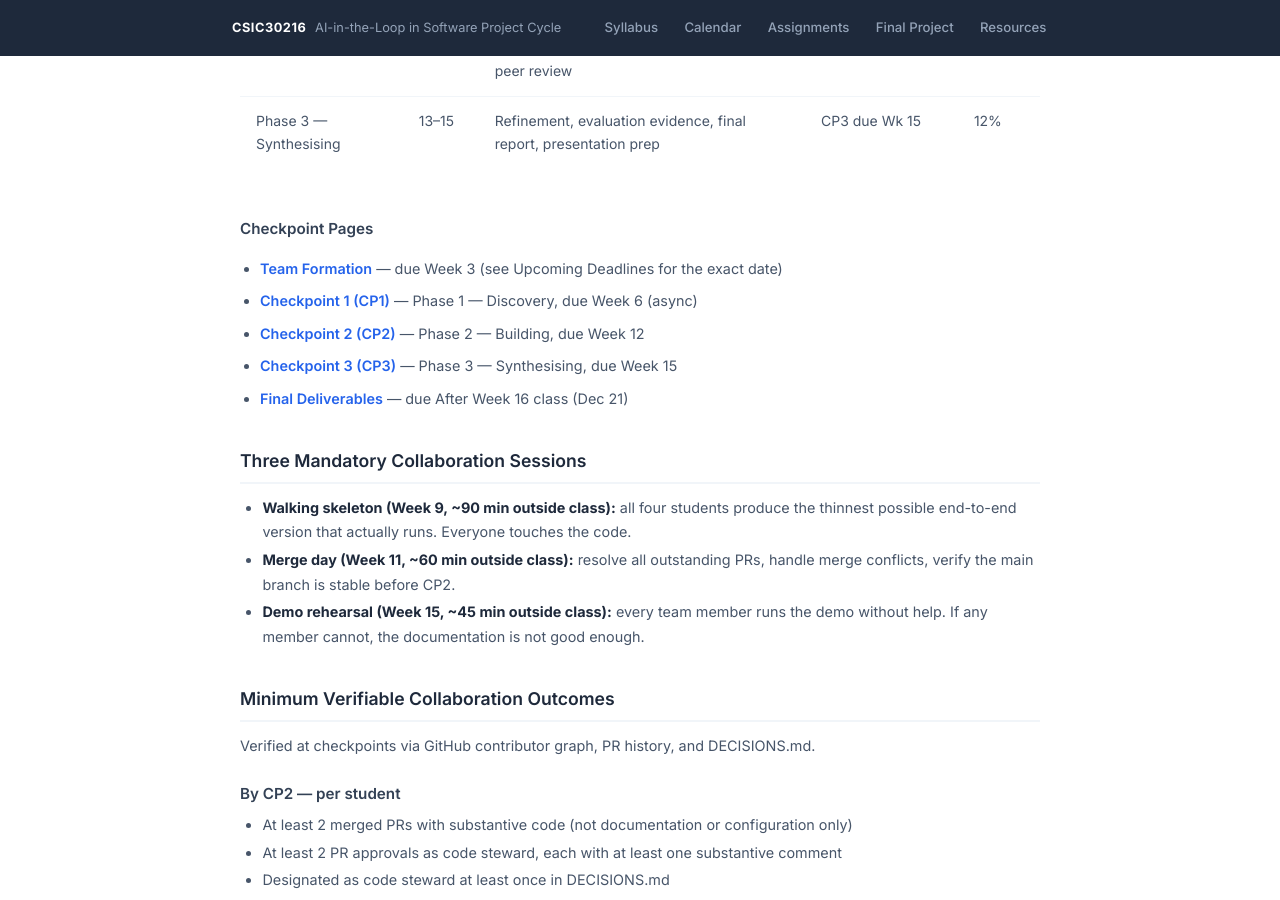
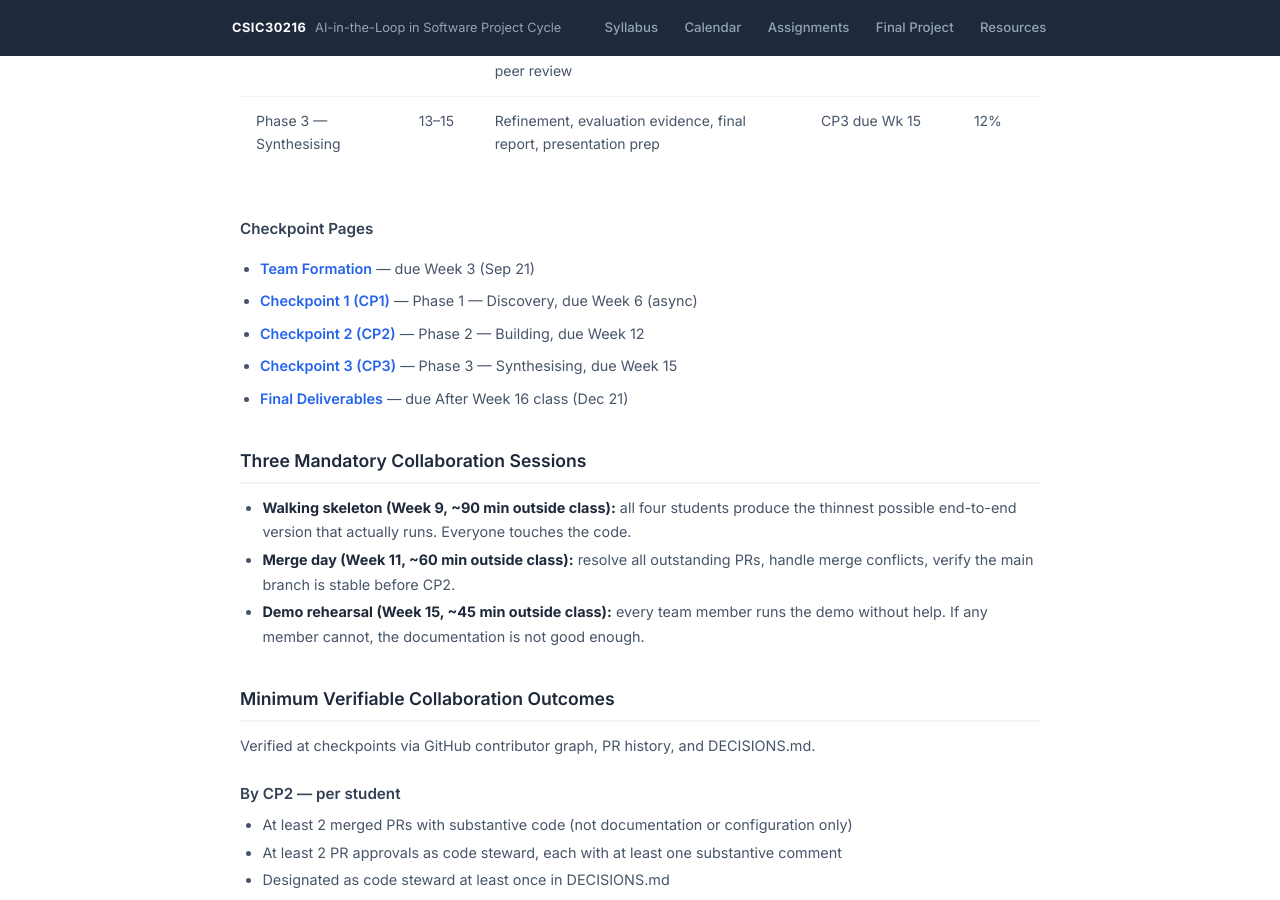
Before and after one commit to dwnnis/csic30216-fall26, a Jekyll site: the page built from pages/project.html, in a window 1280 px wide and 900 px high, scrolled down 1451 px. Built offline with Jekyll 4.4.1, drawn with Linux system fonts in a browser that asks for light colours.

Commit message:
updated submission info

```diff
--- a/_data/assignments.yml
+++ b/_data/assignments.yml
@@ -4,7 +4,7 @@
 
 - id: "A1"
   number: 1
-  slug: "a1"
+  slug: ""
   title: "Technique Practice and Prompt Diagnosis"
   weight: "10%"
   due: "Week 5 — Oct 5, start of class"
--- a/_data/checkpoints.yml
+++ b/_data/checkpoints.yml
@@ -5,7 +5,7 @@
 - id: "TeamFormation"
   slug: "team-formation"
   title: "Team Formation"
-  due: "Week 3 (see Upcoming Deadlines for the exact date)"
+  due: "Week 3 (Sep 21)"
   description: "Groups of four are finalized and submitted to E3, with a one-sentence starting direction for the collaboration problem the team wants to explore."
 
 - id: "CP1"
```
